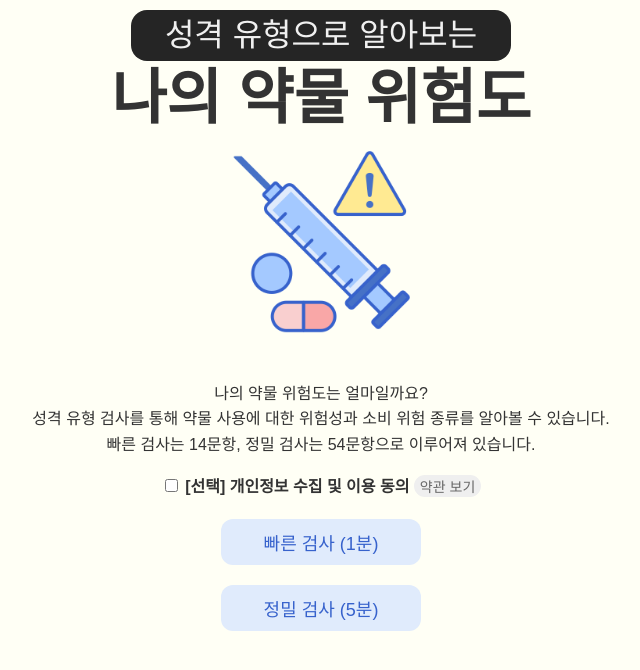
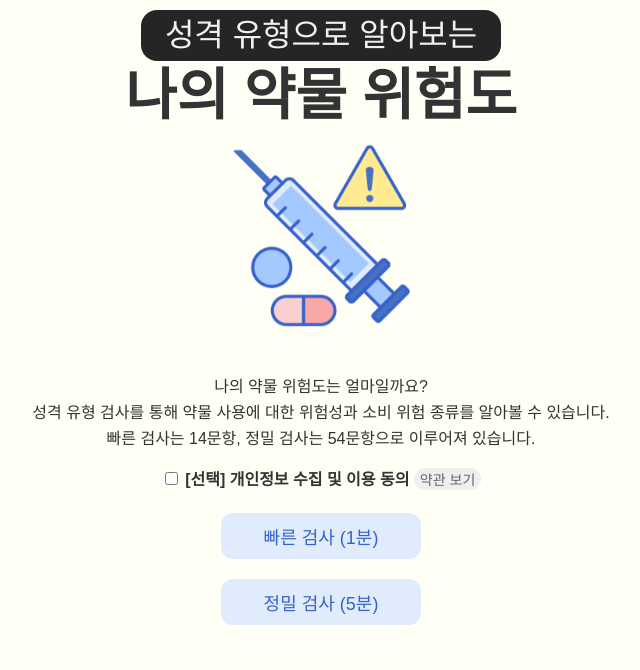
Before and after one commit to GNU-BigData/Predicting-Drugs-Service, a plain HTML site: page index.html in a window 1280 px wide. Shown: the whole page, without its empty margins (319-959 px from the left). Drawn offline with Linux system fonts and the light colour scheme; a web font is replaced by a local one.

Commit message:
Update styles.css

```diff
--- a/css/styles.css
+++ b/css/styles.css
@@ -19,7 +19,7 @@ header h1 {
     margin-top: -20px;
     margin-bottom: 10px;
     font-weight: bold;
-    font-size: 60px;
+    font-size: 56px;
 }
 
 header h2 {
@@ -30,7 +30,7 @@ header h2 {
     font-size: 32px;
     color: #f0f0f0;
     border: 0px; border-radius: 16px; background-color: #252525; margin: 10px; padding: 0px;
-    width: 380px; margin-left: auto; margin-right: auto;
+    width: 360px; margin-left: auto; margin-right: auto;
 }
 
 .introduction {
```
